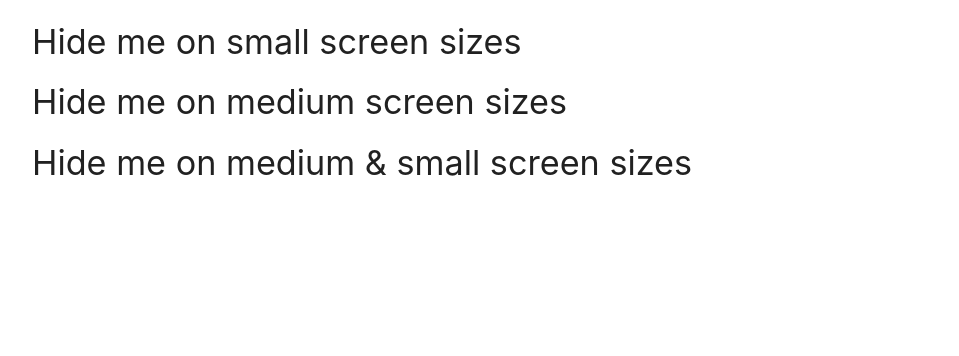
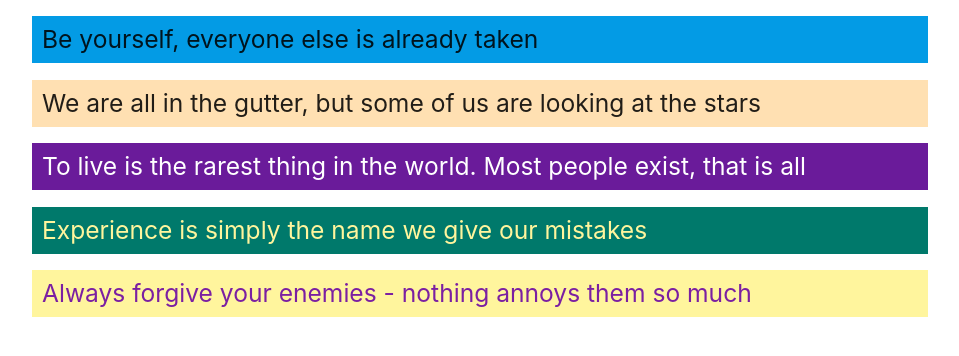
Before and after one commit to boyet007/materialize-ninja, a plain HTML site: page index.html in a window 1280 px wide. Shown: the whole page, without its empty margins (160-1119 px from the left). Drawn offline with nearby package versions, Linux system fonts and the light colour scheme.

Commit message:
05 - Coloring

```diff
--- a/index.html
+++ b/index.html
@@ -4,27 +4,30 @@
     <meta charset="UTF-8">
     <meta name="viewport" content="width=device-width, initial-scale=1.0">
     <meta http-equiv="X-UA-Compatible" content="ie=edge">
-    <title>Document</title>
+    <!--Import Google Icon Font-->
     <link href="https://fonts.googleapis.com/icon?family=Material+Icons" rel="stylesheet">
     <!-- Compiled and minified CSS -->
-    <link rel="stylesheet" href="https://cdnjs.cloudflare.com/ajax/libs/materialize/1.0.0/css/materialize.min.css">
-
-    <!-- Compiled and minified JavaScript -->
-    <script src="https://cdnjs.cloudflare.com/ajax/libs/materialize/1.0.0/js/materialize.min.js"></script>
-
+    <link rel="stylesheet" href="https://cdnjs.cloudflare.com/ajax/libs/materialize/1.0.0-beta/css/materialize.min.css">
+    <style>
+        h5 {
+            padding: 10px;
+        }
+    </style>
+    <title>Learning Materialize</title>
 </head>
 
 <body>
+
     <div class="container">
-        <h4 class="hide">Hide me on all screen sizes</h4>
-        <h4 class="hide-on-small-only">Hide me on small screen sizes</h4>
-        <h4 class="hide-on-med-only">Hide me on medium screen sizes</h4>
-        <h4 class="hide-on-large-only">Hide me on large screen sizes</h4>
-        <h4 class="hide-on-med-and-down">Hide me on medium & small screen sizes</h4>
-        <h4 class="hide-on-med-and-up">Hide me on medium & large screen sizes</h4>
-
+        <h5 class="light-blue darken-1">Be yourself, everyone else is already taken</h5>
+        <h5 class="orange lighten-4">We are all in the gutter, but some of us are looking at the stars</h5>
+        <h5 class="purple darken-3 white-text">To live is the rarest thing in the world. Most people exist, that is all</h5>
+        <h5 class="teal darken-2 yellow-text text-lighten-3">Experience is simply the name we give our mistakes</h5>
+        <h5 class="yellow lighten-3 purple-text text-darken-2">Always forgive your enemies - nothing annoys them so much</h5>
     </div>
 
+    <!-- Compiled and minified JavaScript -->
+    <script src="https://cdnjs.cloudflare.com/ajax/libs/materialize/1.0.0-beta/js/materialize.min.js"></script>
 </body>
 
 </html>
```
